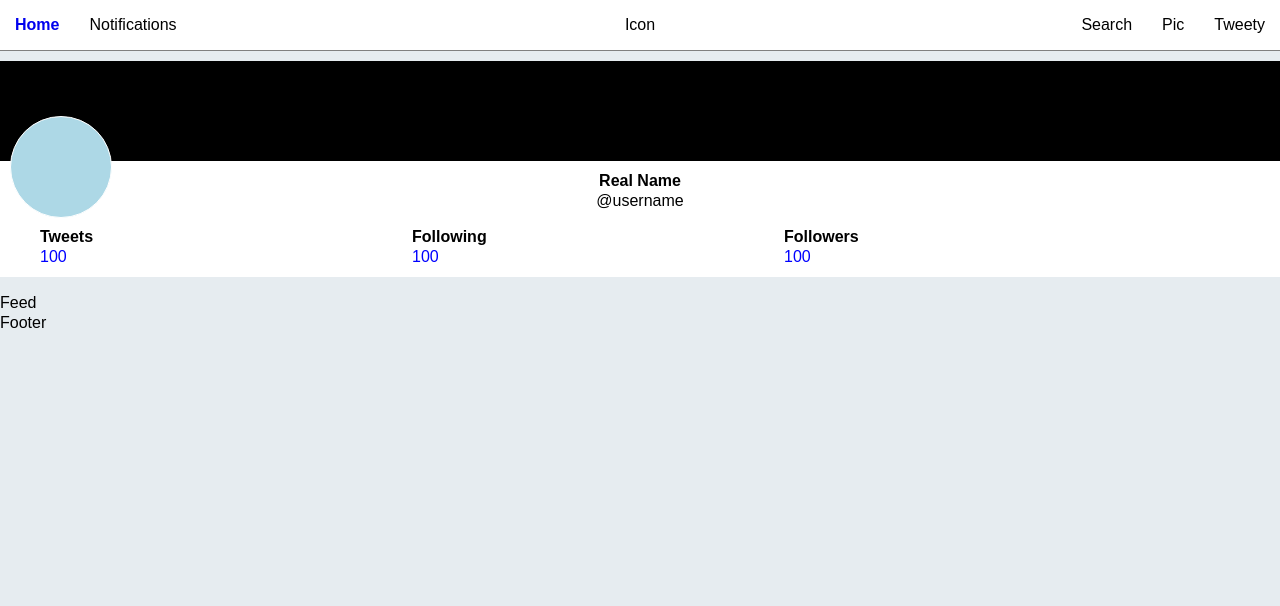
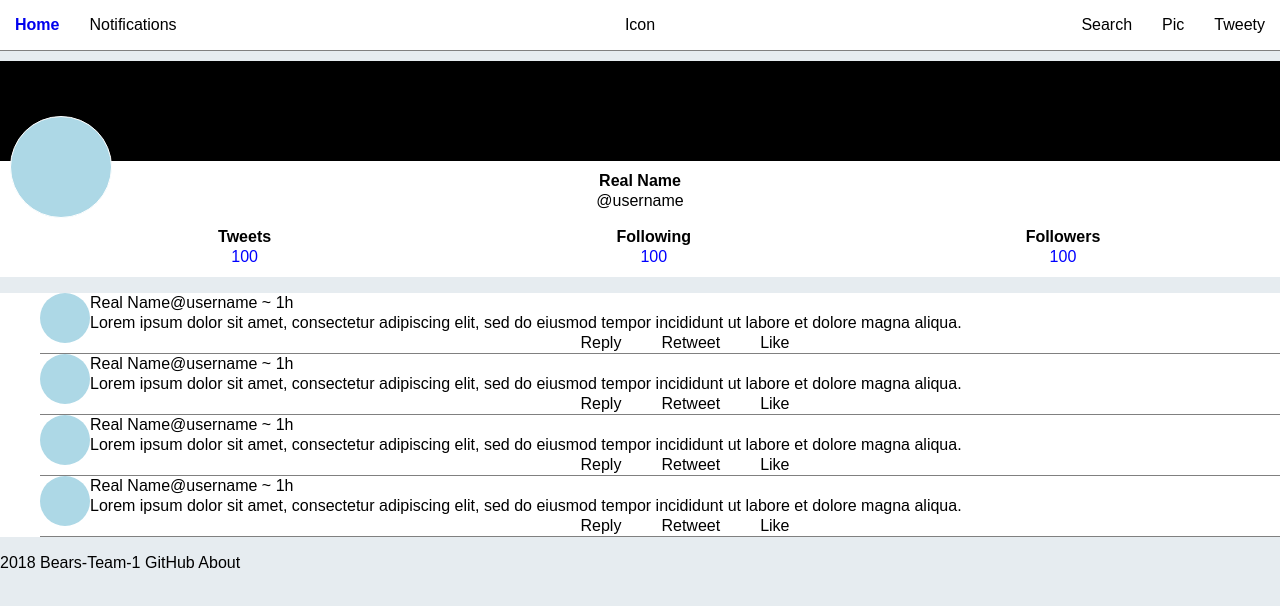
Before and after one commit to chingu-voyage4/Bears-Team-1, a React (Create React App) app: page / in a window 1280 px wide. Shown: the top 606 px of the page. Built offline with nearby package versions, Linux system fonts and the light colour scheme.

Commit message:
Added Tweet feed layout

```diff
--- a/src/App.css
+++ b/src/App.css
@@ -155,7 +155,8 @@ body {
 }
 
 .profile-card--info {
-  width: 30%;
+  width: 33%;
+  text-align: center;
   padding: 0 0 10px 0;
 }
 
@@ -175,3 +176,30 @@ body {
 .profile-card--info--number {
   color: blue;
 }
+
+.feed--list {
+  list-style: none;
+  background: white;
+}
+
+.feed--list-item {
+  border-bottom: 1px solid gray;
+}
+
+.feed--avatar {
+  float: left;
+  border-radius: 50%;
+  border: 0;
+  height: 50px;
+  width: 50px;
+  background: lightblue;
+  display: block;
+}
+
+.feed--list-item--actions {
+  text-align: center;
+}
+
+.feed--list-item--actions span {
+  margin: 20px;
+}
--- a/src/App.scss
+++ b/src/App.scss
@@ -158,7 +158,8 @@ body {
 }
 
 .profile-card--info {
-  width: 30%;
+  width: 33%;
+  text-align: center;
   padding: 0 0 10px 0;
 }
 
@@ -178,3 +179,34 @@ body {
 .profile-card--info--number {
   color: blue;
 }
+
+////////////////////////////////////////
+///// Feed
+////////////////////////////////////////
+
+.feed--list {
+  list-style: none;
+  background: white;
+}
+
+.feed--list-item {
+  border-bottom: 1px solid gray;
+}
+
+.feed--avatar {
+  float: left;
+  border-radius: 50%;
+  border: 0;
+  height: 50px;
+  width: 50px;
+  background: lightblue;
+  display: block;
+}
+
+.feed--list-item--actions {
+  text-align: center;
+}
+
+.feed--list-item--actions span {
+  margin: 20px;
+}
--- a/src/components/Feed.js
+++ b/src/components/Feed.js
@@ -2,7 +2,99 @@ import React, { Component } from "react";
 
 class Feed extends Component {
   render() {
-    return <div className="container">Feed</div>;
+    return (
+      <div className="container">
+        <ol className="feed--list">
+          <li className="feed--list-item">
+            <div>
+              <div className="feed--avatar" />
+            </div>
+            <div>
+              <span className="">Real Name</span>
+              <span className="">@username</span>
+              <span className=""> ~ 1h</span>
+            </div>
+            <div>
+              <span>
+                Lorem ipsum dolor sit amet, consectetur adipiscing elit, sed do
+                eiusmod tempor incididunt ut labore et dolore magna aliqua.
+              </span>
+            </div>
+            <div className="feed--list-item--actions">
+              <span>Reply</span>
+              <span>Retweet</span>
+              <span>Like</span>
+            </div>
+          </li>
+
+          <li className="feed--list-item">
+            <div>
+              <div className="feed--avatar" />
+            </div>
+            <div>
+              <span className="">Real Name</span>
+              <span className="">@username</span>
+              <span className=""> ~ 1h</span>
+            </div>
+            <div>
+              <span>
+                Lorem ipsum dolor sit amet, consectetur adipiscing elit, sed do
+                eiusmod tempor incididunt ut labore et dolore magna aliqua.
+              </span>
+            </div>
+            <div className="feed--list-item--actions">
+              <span>Reply</span>
+              <span>Retweet</span>
+              <span>Like</span>
+            </div>
+          </li>
+
+          <li className="feed--list-item">
+            <div>
+              <div className="feed--avatar" />
+            </div>
+            <div>
+              <span className="">Real Name</span>
+              <span className="">@username</span>
+              <span className=""> ~ 1h</span>
+            </div>
+            <div>
+              <span>
+                Lorem ipsum dolor sit amet, consectetur adipiscing elit, sed do
+                eiusmod tempor incididunt ut labore et dolore magna aliqua.
+              </span>
+            </div>
+            <div className="feed--list-item--actions">
+              <span>Reply</span>
+              <span>Retweet</span>
+              <span>Like</span>
+            </div>
+          </li>
+
+          <li className="feed--list-item">
+            <div>
+              <div className="feed--avatar" />
+            </div>
+            <div>
+              <span className="">Real Name</span>
+              <span className="">@username</span>
+              <span className=""> ~ 1h</span>
+            </div>
+            <div>
+              <span>
+                Lorem ipsum dolor sit amet, consectetur adipiscing elit, sed do
+                eiusmod tempor incididunt ut labore et dolore magna aliqua.
+              </span>
+            </div>
+            <div className="feed--list-item--actions">
+              <span>Reply</span>
+              <span>Retweet</span>
+              <span>Like</span>
+            </div>
+          </li>
+        </ol>
+      </div>
+    );
   }
 }
 
--- a/src/components/Footer.js
+++ b/src/components/Footer.js
@@ -2,7 +2,7 @@ import React, { Component } from "react";
 
 class Footer extends Component {
   render() {
-    return <div>Footer</div>;
+    return <div>2018 Bears-Team-1 GitHub About</div>;
   }
 }
 
```
